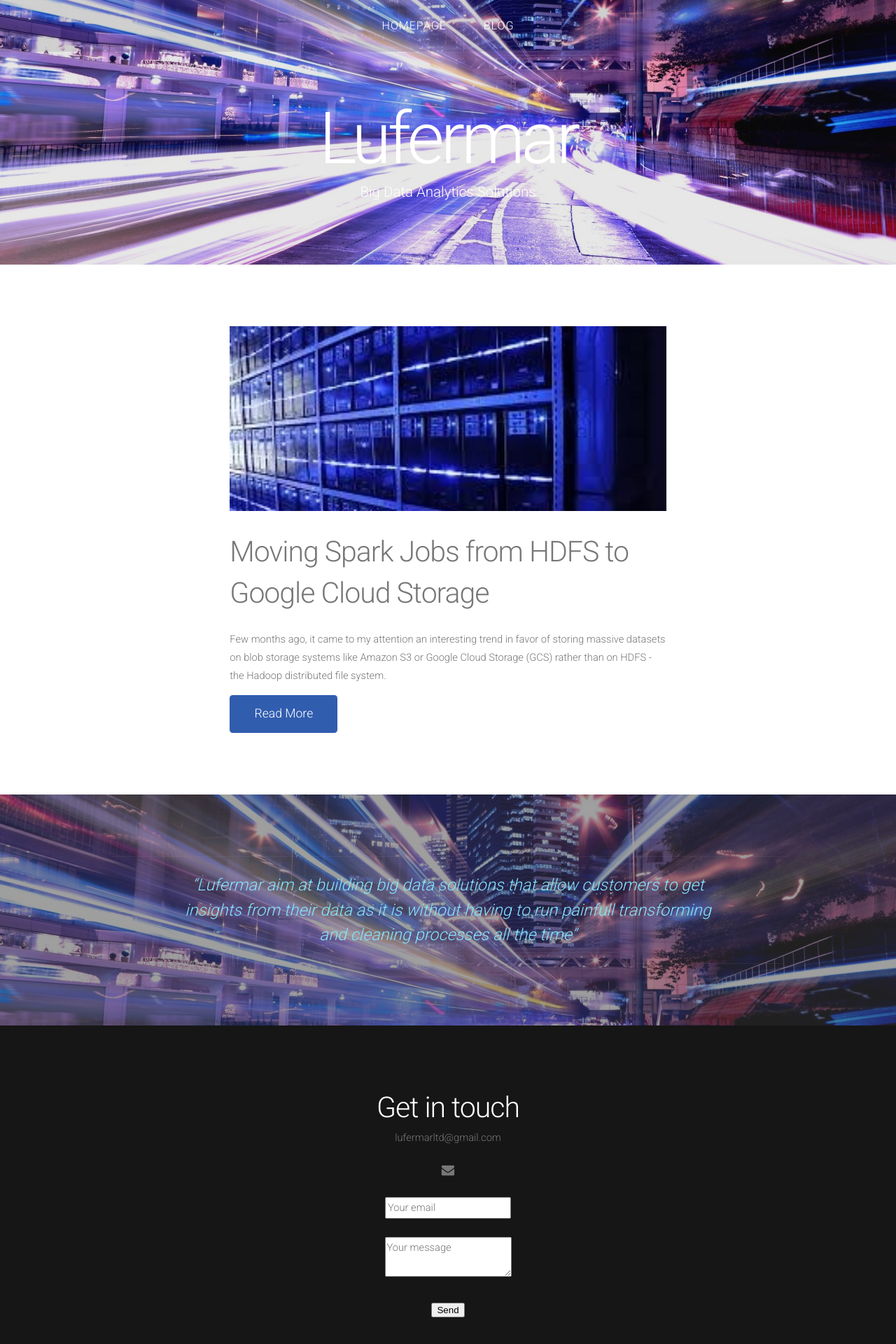
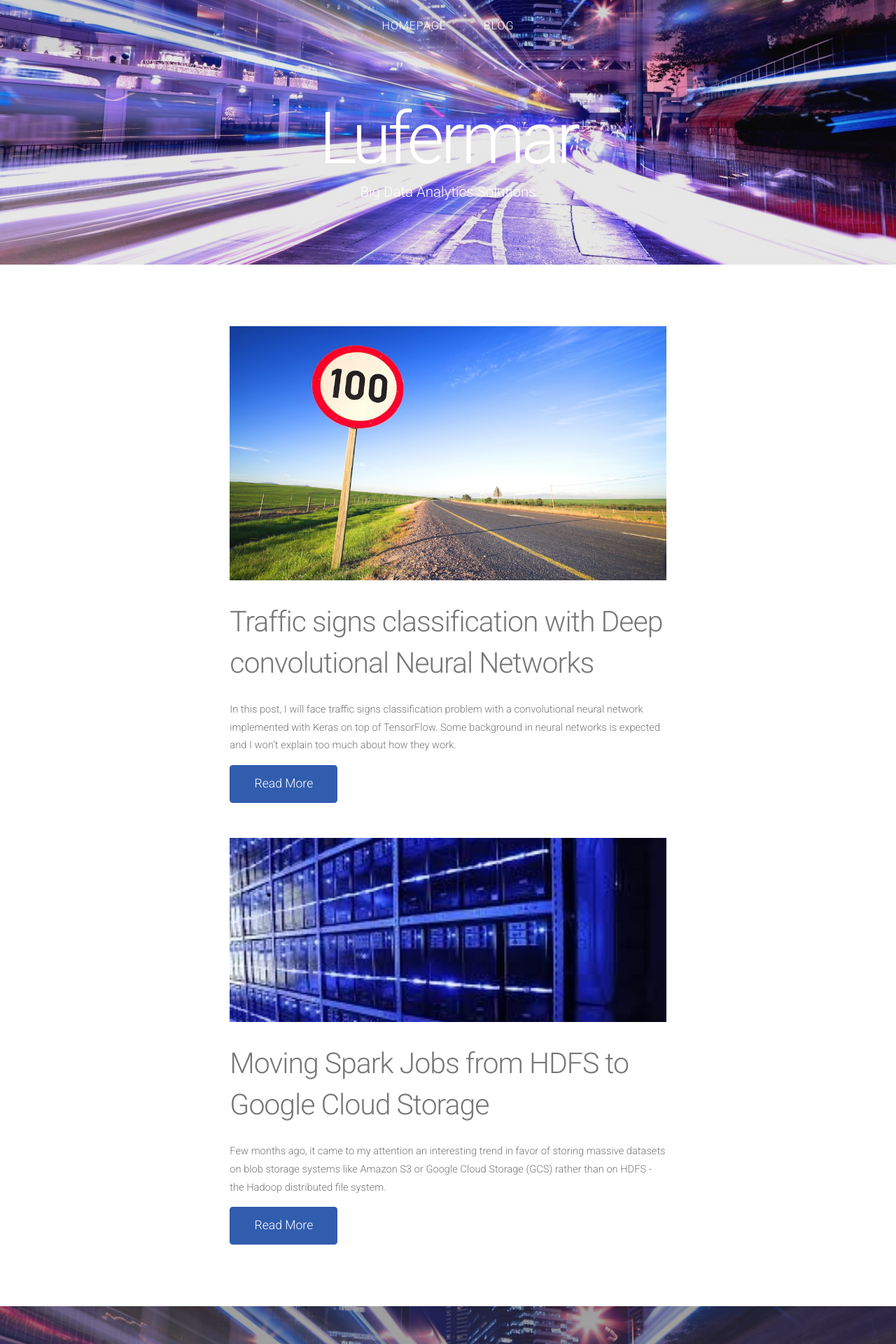
Before and after one commit to lnicalo/lnicalo.github.io, a Jekyll site: the page built from blog/index.html, in a window 1280 px wide. Shown: the top 1920 px of the page at 70% size. Built offline with Jekyll 4.4.1, drawn with Linux system fonts in a browser that asks for light colours; nearby versions of some CDN libraries; some of the changed lines change nothing that is shown.

Commit message:
Added post about Traffic signs classification with Deep convolutional Neural Networks

````diff
--- /dev/null
+++ b/_posts/2017-07-19-Traffic-signs-classification.md
@@ -0,0 +1,101 @@
+---
+title: Traffic signs classification with Deep convolutional Neural Networks
+featured: images/blog/2017-07-19-Traffic-signs-classification.jpg
+layout: post
+date: '2016-05-29'
+category: [Data science, Deep learning]
+tags: [Data science, Deep learning]
+author: luis
+---
+
+In this post, I will face traffic signs classification problem with a convolutional neural network implemented with Keras on top of TensorFlow. Some background in neural networks is expected and I won't explain too much about how they work.
+
+The dataset used to validate our algorithm is the well-known and widely used German Traffic Sign Dataset that consists of **39,209 32×32 px color images** for training and **12,630** images for testing. Each image is represented by an 32×32×3 array of pixels which contains RGB color values between 0 and 255. There are 43 traffic sign types. As observerd in the picture below, classes are very unbalanced and there are some classes much better represented that others. This is an important factor to have in mind when designing our classification model.
+
+![alt text](/assets/images/blog/class_balancing.png "Class balancing")
+
+There are various aspects to consider when thinking about this problem:
+
+* Play around preprocessing techniques (normalization, rgb to grayscale, etc)
+* Generate fake data.
+* Neural network architecture
+* Number of examples per label (some have more than others)
+
+As for preprocessing stage, pictures are converted from RGB to YUV. Only the channel Y is used. Pierre Sermanet and Yann LeCun showed in [this paper](http://yann.lecun.com/exdb/publis/pdf/sermanet-ijcnn-11.pdf) that using color channels didn’t seem to improve things a lot. The constrast is adjusted by means of historgram. This alleviates the problem of having sample with really poor image contrast. Finally, for better performance while optimizing our neural network, each image is centered on zero mean and divided for its standard deviation.
+
+```python
+import cv2
+
+def preprocess_features(X, equalize_hist=True):
+
+    # convert from RGB to YUV
+    X = np.array([np.expand_dims(cv2.cvtColor(rgb_img, cv2.COLOR_RGB2YUV)[:, :, 0], 2) for rgb_img in X])
+
+    # adjust image contrast
+    if equalize_hist:
+        X = np.array([np.expand_dims(cv2.equalizeHist(np.uint8(img)), 2) for img in X])
+
+    X = np.float32(X)
+
+    # standardize features
+    X -= np.mean(X, axis=0)
+    X /= (np.std(X, axis=0) + np.finfo('float32').eps)
+
+    return X
+
+X_train_norm = preprocess_features(X_train)
+X_test_norm = preprocess_features(X_test)
+```
+<br>
+Given our data model will have a lot of parameters and dataset may not be sufficient for a model to generalize well, we will use data augmentation to increase the number of training samples. There are many ways to perform data augmentation. Here we do not reinvent the wheel and we benefit from the class `ImageDataGenerator` to rotate, shift and flip pictures. See Keras documentation on [ImageDataGenerator](https://keras.io/preprocessing/image/) for further information.
+
+```python
+from keras.preprocessing.image import ImageDataGenerator
+
+image_datagen = ImageDataGenerator(rotation_range=15.0,
+                                   zoom_range=0.2,
+                                   width_shift_range=0.1,
+                                   height_shift_range=0.1,
+                                   horizontal_flip=True,
+                                   vertical_flip=True)
+```
+<br>
+Next step is to write the model using Keras. We will build a simple model consisting of 3 convolutional layers and 1 fully connected layer. Categorical crossentropy is used a loss to optimize the weights with adam optimizer. We included `dropout` to reduce the overfitting. However, we have not experience much improvement.
+
+```python
+from keras.models import Sequential
+from keras.layers import Conv2D, MaxPooling2D
+from keras.layers import Activation, Dropout, Flatten, Dense
+
+model = Sequential()
+model.add(Conv2D(64, (3, 3), input_shape=(32, 32, 1)))
+model.add(Activation('relu'))
+model.add(MaxPooling2D(pool_size=(2,2)))
+
+model.add(Conv2D(128, (3, 3)))
+model.add(Activation('relu'))
+model.add(MaxPooling2D(pool_size=(2,2)))
+
+model.add(Conv2D(64, (3, 3)))
+model.add(Activation('relu'))
+model.add(MaxPooling2D(pool_size=(2,2)))
+
+model.add(Flatten())
+model.add(Dense(128))
+model.add(Activation('relu'))
+# model.add(Dropout(0.5))
+model.add(Dense(n_classes))
+model.add(Activation('softmax'))
+
+model.compile(loss='categorical_crossentropy',
+              optimizer='adam',
+              metrics=['accuracy', 'categorical_accuracy', fscore])
+```
+<br>
+Below `categorical crossentropy` on training and validation datasets are shown after training the model over 160 epochs. The number of samples for each minibatch is 128.
+
+![alt text](/assets/images/blog/training-validation.png "Training performance")
+
+Running the trained model on the test dataset, we observe that it does a pretty good job. **Kappa score** is about **0.95**. Not too bad for a pretty simple model. Kappa is a robust performance metric for unbalanced problems. Accuracy is not actually a good metric. Pretty naive models could show high accuracy while misclassifying less frequent classes. Also, we visualize the confusion matrix to get a better taste about performance for each class.
+
+![alt text](/assets/images/blog/confusion_matrix.png "Confusion matrix")
--- a/assets/css/main.css
+++ b/assets/css/main.css
@@ -10,7 +10,9 @@
   background-color: #eef;
   font-family: monospace;
 }
-
+img {
+  max-width: 100%
+}
 code {
   padding: 1px 5px; }
 
````
Also changed, not shown: assets/images/blog/2017-07-19-Traffic-signs-classification.jpg (added), assets/images/blog/class_balancing.png (added), assets/images/blog/confusion_matrix.png (added), assets/images/blog/samples.png (added), assets/images/blog/training-validation.png (added).
